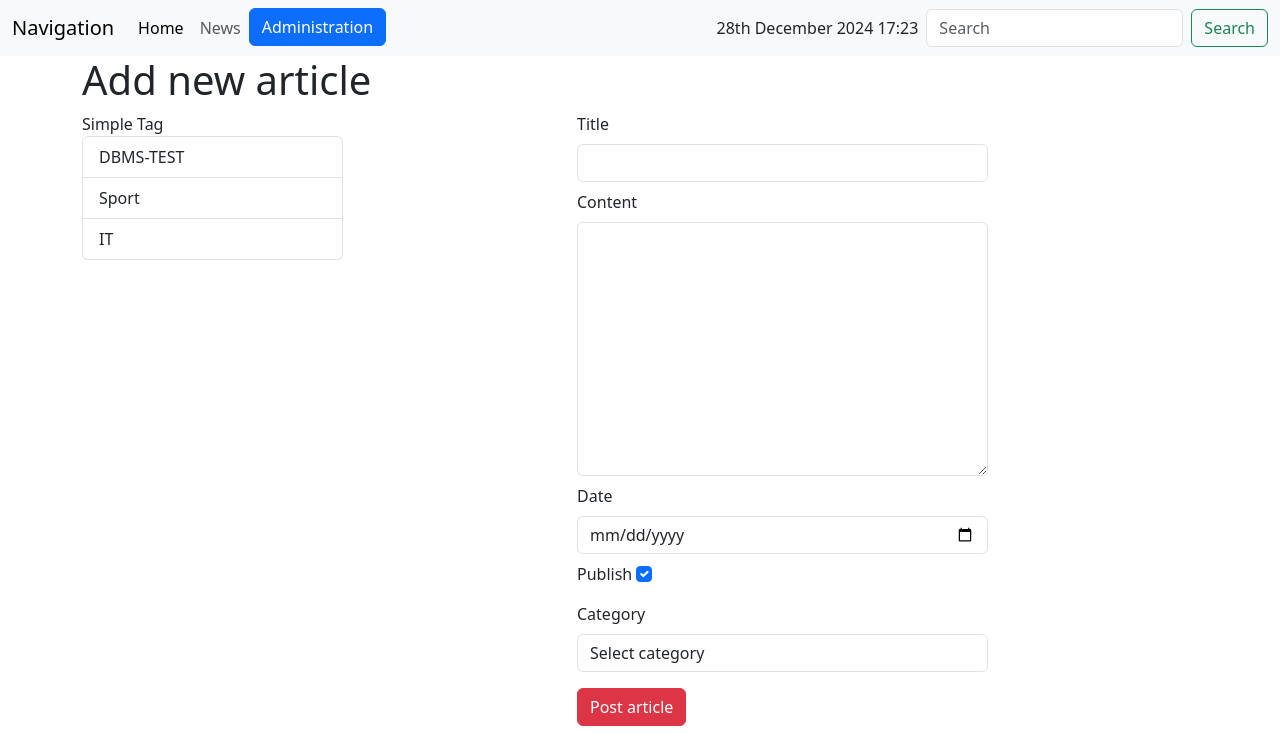
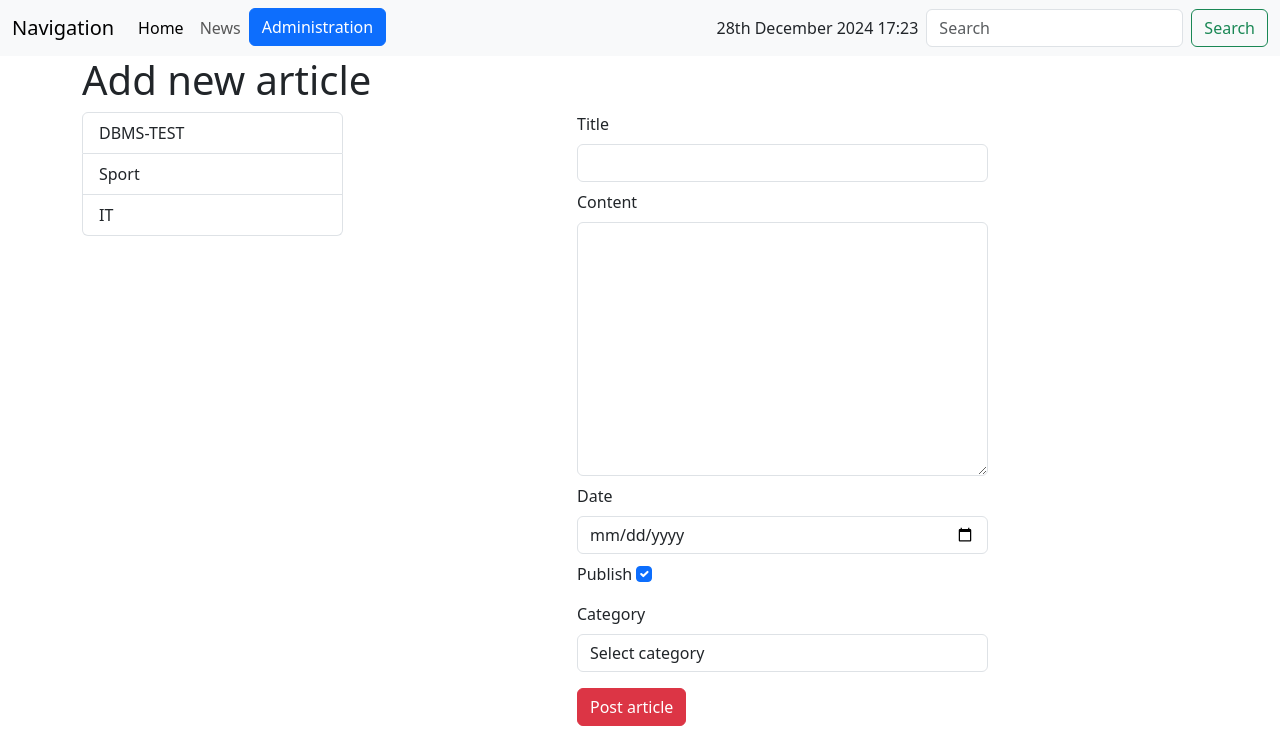
Before and after one commit to partnersinbahamas/django-education, a Django app: page /news/news/add-article in a window 1280 px wide. Shown: the top 733 px of the page. Run offline with Django 5.2, Linux system fonts and the light colour scheme; data comes from the database, SQL or seed files in the repository; some libraries are stand-ins or nearby versions.

Commit message:
refactor(base): update categories html

```diff
--- a/main/templates/inc/_categories.html
+++ b/main/templates/inc/_categories.html
@@ -1,5 +1,4 @@
 {% load news_tags %}
-Simple Tag
 <div class="list-group">
     <!-- using django simple tags -->
     {% get_all_categories as categories %}
```
